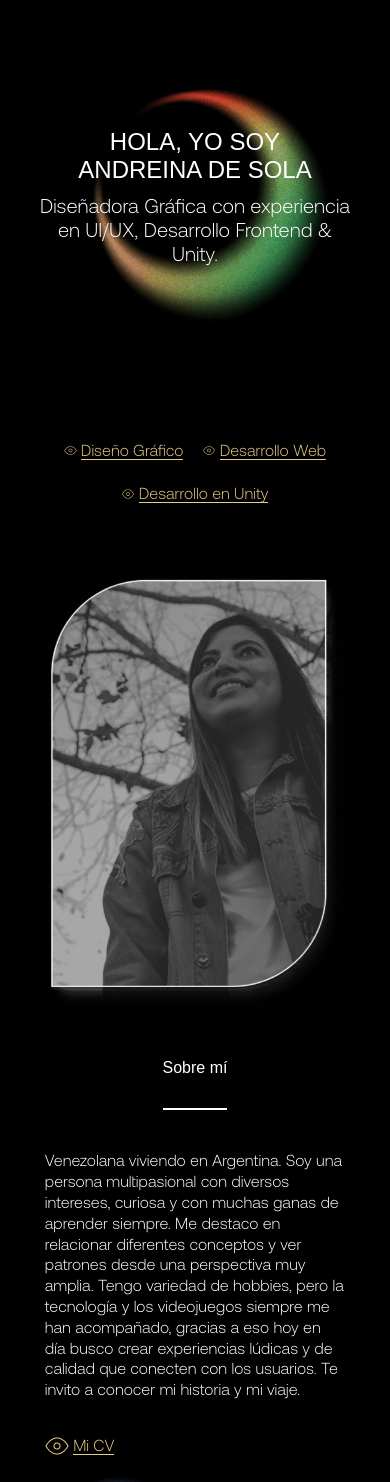
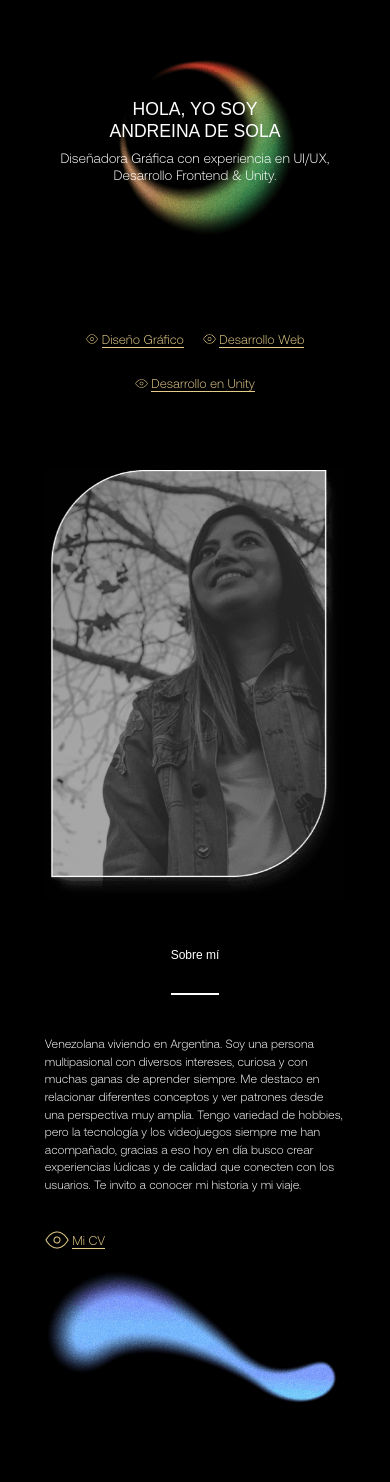
Before and after one commit to Andreinadesolaborges/Portafolio-DeSola, a website: page index.html in a window 390 px wide. Shown: the part 91-1573 px from the top of the page. Drawn offline with nearby package versions, Linux system fonts and the light colour scheme; a web font is replaced by a local one.

Commit message:
Detalles celular iphone

```diff
--- a/scss/styles.scss
+++ b/scss/styles.scss
@@ -58,6 +58,7 @@ h1 {
     text-transform: uppercase;
     font-size: $size-4;
     text-align: center;
+    line-height: 2.9rem;
 }
 
 h2 {
@@ -730,6 +731,7 @@ a:hover {
 
     h1 {
         font-size: 2.2rem;
+        line-height: 2.6rem;
     }
 
     h2 {
@@ -806,6 +808,7 @@ a:hover {
 
     h1 {
         font-size: 1.5rem;
+        line-height: 1.9rem;
     }
 
     h2 {
@@ -1013,4 +1016,43 @@ a:hover {
         width: .8rem;
     }
 
+    h1 {
+        font-size: 1.1rem;
+        line-height: 1.4rem;
+    }
+    h2 {
+        font-size: 0.85rem;
+    }
+
+    a {
+        font-size: 0.8rem;
+    }
+
+    h3{
+        font-size: 0.75rem;
+    }
+
+    p {
+        font-size: 0.75rem;
+        line-height: 1.1rem;
+    }
+
+    .nav-link {
+        font-size: 0.7rem;
+    }
+
+    .contenedorGrid .contenedorPrincipal {
+        height: 13rem;
+    }
+
+    header nav ul li a {
+        margin: 1rem;
+    }
+
+    .btnMas {
+        width: 8rem;
+        padding: 1.3rem 0rem;
+        margin: 1.3rem;
+    }
+
 }
```
Also changed, not shown: css/main.css.
